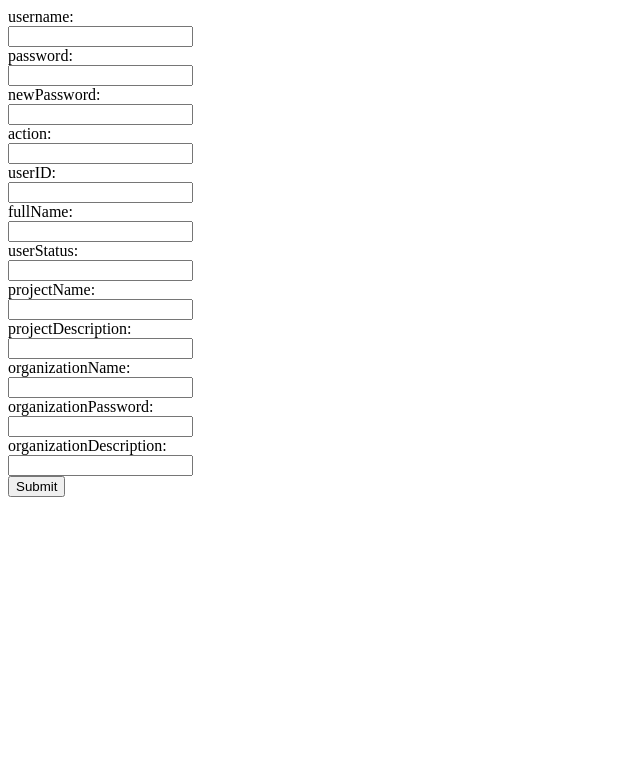
After one commit to Algernon132/iOSGroupBased, a PHP site: page /testPage.html in a window 1280 px wide. The commit adds this page. Shown: the top 783 px of the page, without its empty margins (0-640 px from the left). Run offline with PHP 8.4, Linux system fonts and the light colour scheme.

Commit message:
A lot of shit

```diff
--- a/functions/addEditorNote.php
+++ b/functions/addEditorNote.php
@@ -1,5 +1,8 @@
 <?php
 function addEditorNote($mysqli){
     verifyCredentials($mysqli);
+    //Confirm user is an editor, get their organization
+    //Confirm upload is made by a user who is part of the organization
+    //Insert tuple into comments table
 }
 ?>
--- a/functions/createArgs.php
+++ b/functions/createArgs.php
@@ -16,8 +16,10 @@ function createArgs($arguments){
             $queryString .= '"';                             //start quote if string
             $queryString .= $value;                          //insert string
             $queryString .= '"';                             //close quote if string
-        }else{
-            $queryString .= $value;                          //insert value if not string (probably int)
+        }else if(getType($value)=="integer"){
+            $queryString .= $value;                          //special case. Add 'null' w/o quotes
+        }else if($value == null){
+            $queryString .= "null";                         //insert value if not string (probably int)
         }
 
         $queryString .= ",";
--- a/functions/uploadSubmission.php
+++ b/functions/uploadSubmission.php
@@ -1,6 +1,8 @@
 <?php
 function uploadSubmission($mysqli){
+    verifyCredentials($mysqli);
 
+    //INSERT INTO Uploads(Title,)
 }
 
 ?>
--- a/functions/verifyCredentials.php
+++ b/functions/verifyCredentials.php
@@ -4,11 +4,9 @@ function verifyCredentials($mysqli){
     $username = $_POST["username"];
     $argArray = array($hashedPassword,$username);
 
-    //CHANGE "name" TO "username" on production
-    $query = "SELECT ID FROM Users WHERE name = " . "'" . $username . "'" . " AND password = " . "'" . $hashedPassword . "';";
+    $query = "SELECT ID FROM Users WHERE Username = " . "'" . $username . "'" . " AND HashedPassword = " . "'" . $hashedPassword . "';";
     console_log($query);
     $queryResult = $mysqli->query($query);
-    console_log(json_encode($queryResult));
 
     //Close connection and print JSON if no results are found for the given username and password
     if($queryResult->num_rows != null && $queryResult->num_rows != 0){
--- a/returnJSON.php
+++ b/returnJSON.php
@@ -18,6 +18,7 @@ class returnJSON{
     2: FAILED TO VERIFY USER CREDENTIALS
     3: SUCCESS CODE WAS NEVER SET. I CODED SOMETHING WRONG, LET ME KNOW
     4: MYSQL QUERY RETURNED NO VALUES
+    5: COULD NOT CREATE 'EDITOR' TUPLE IN CREATEORGANIZATION
 */
 
 ?>
--- /dev/null
+++ b/testPage.html
@@ -0,0 +1,52 @@
+<html>
+    <head>
+        <title>Test Page</title>
+    </head>
+    <body>
+
+        <form action="index.php" method="post">
+            username:<br>
+            <input type="text" name="username"><br>
+            password:<br>
+            <input type="text" name="hashedPassword"><br>
+            newPassword:<br>
+            <input type="text" name="newPassword"><br>
+            action:<br>
+            <input type="text" name="action"><br>
+            userID:<br>
+            <input type="number" step="1" name="userID"><br>
+            fullName:<br>
+            <input type="text" name="fullName"><br>
+            userStatus:<br>
+            <input type="number" step="1" name="userStatus"><br>
+            projectName:<br>
+            <input type="text" name="projectName"><br>
+            projectDescription:<br>
+            <input type="text" name="projectDescription"><br>
+            organizationName:<br>
+            <input type="text" name="organizationName"><br>
+            organizationPassword:<br>
+            <input type="text" name="organizationPassword"><br>
+            organizationDescription:<br>
+            <input type="text" name="organizationDescription"><br>
+            <input type="submit" value="Submit">
+        </form>
+    </body>
+
+<!--
+$_POST["username"] = "testFromWeb7";
+$_POST["hashedPassword"] = hashPassword("changedPass6");
+$_POST["newPassword"] = "changedPass2";
+$_POST["action"] = "changePassword";
+$_POST["userID"] = 3;
+$_POST["fullName"] = "Testy McTesterson3";
+$_POST["userStatus"] = 0;
+$_POST["projectName"] = "testProject";
+$_POST["projectDescription"] = "Just a test project";
+$_POST["organizationName"] = "testOrg3";
+$_POST["organizationPassword"] = "testPassword";
+$_POST["organizationDescription"] = "Just a test organization";
+
+
+-->
+</html>
```
Also changed, not shown: functions/addUserToOrganization.php (+11 -3 lines), functions/createOrganization.php (+10 -12 lines), functions/createProject.php (+4 -4 lines), functions/createSelectStatement.php (+10 -9 lines), functions/createUser.php (+4 -4 lines), functions/getIDfromUsername.php (added, +9 -0 lines), header.php (+14 -3 lines), index.php (+19 -11 lines).
